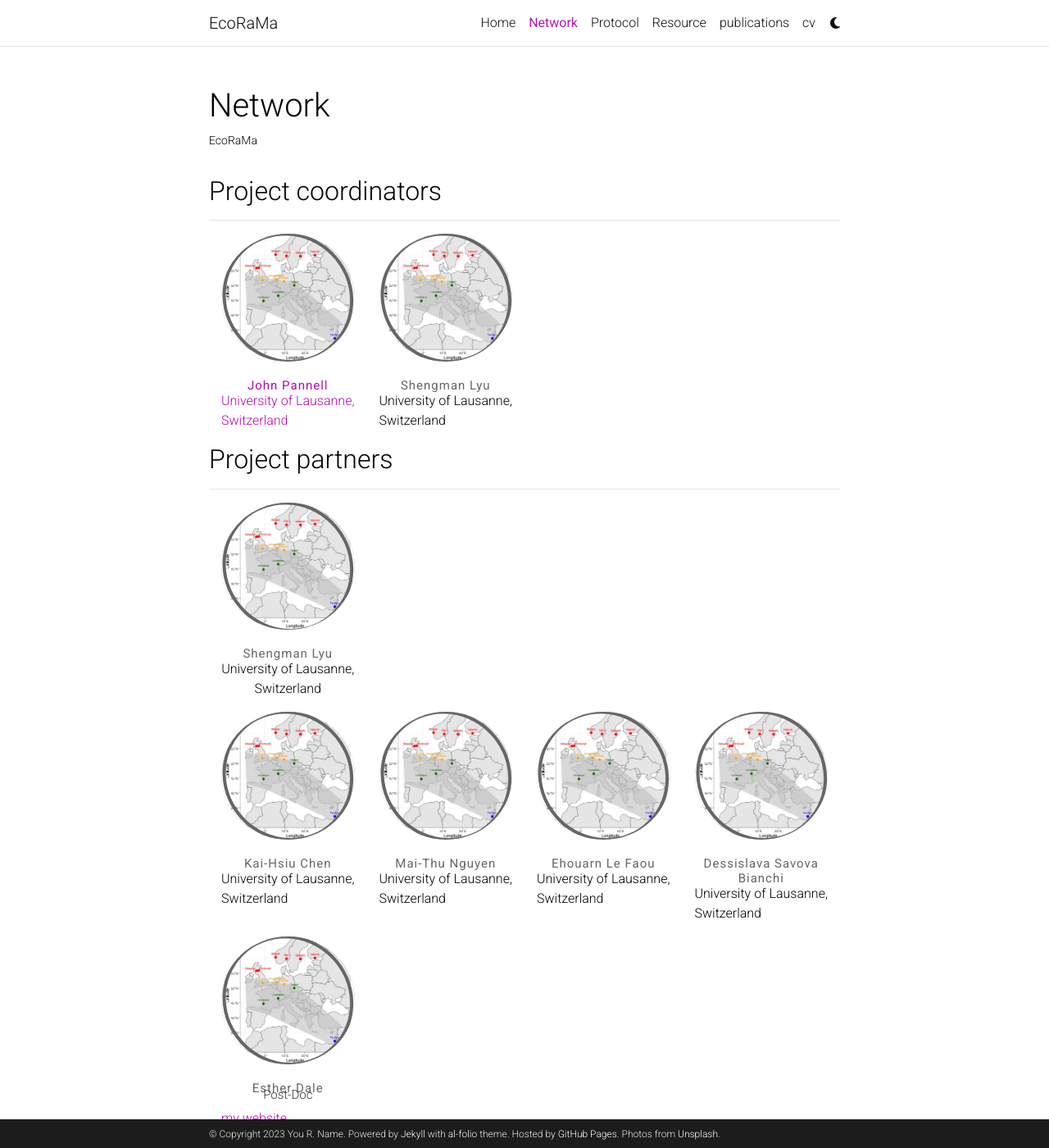
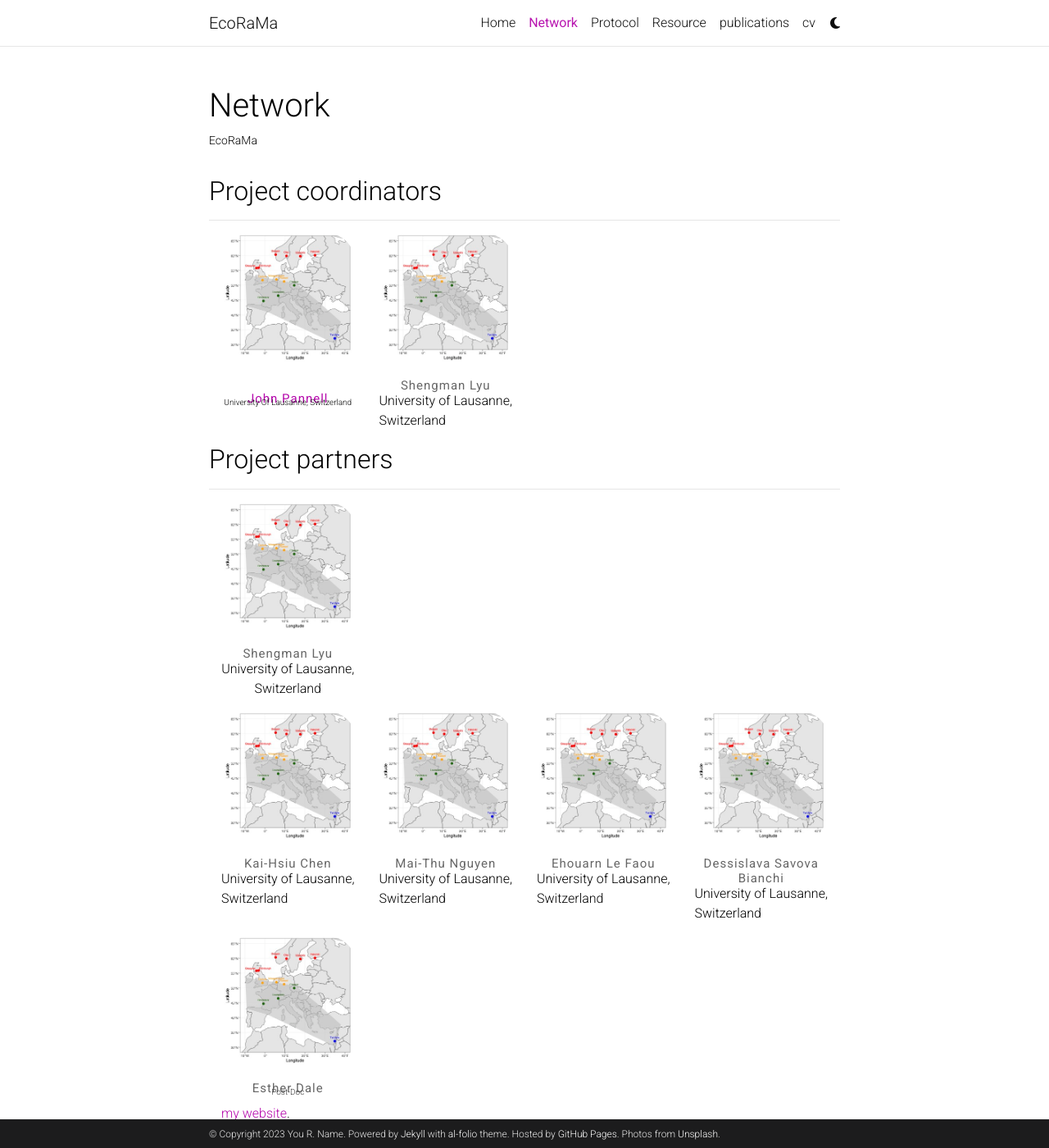
Before and after one commit to EcoRaMa/EcoRaMa.github.io, a Jekyll site: the page built from blog/index.html, in a window 1280 px wide and 1400 px high. Shown: the whole window at 82% size. Built offline with Jekyll 4.4.1, drawn with Linux system fonts in a browser that asks for light colours; comment, search, counter and statistics services are not loaded; a style sheet for code colours, icons or effects is not loaded.

Commit message:
Update team.html

```diff
--- a/_includes/team.html
+++ b/_includes/team.html
@@ -1,43 +1,17 @@
 <style>
 .our-team{ text-align: center; }
 .our-team .pic{
-    border-radius: 50%;
+    border-radius: 20%;
     margin-bottom: 20px;
     overflow: hidden;
     z-index: 1;
     position: relative;
 }
-.our-team .pic:before,
-.our-team .pic:after{
-    content: "";
-    width: 100%;
-    height: 100%;
-    border-radius: 50%;
-    box-shadow: 50px 0 0 #5b805900 inset, 0 50px 0 #5b805900 inset, -50px 0 0 #5b805900 inset, 0 -50px 0 #5b805900 inset;
-
-    position: absolute;
-    top: 0;
-    left: 0;
-    transition: all 300ms linear 0s;
-    border: 4px solid #666;
-}
-.our-team .pic:after{
-    transform: rotate(45deg);
-}
-.our-team:hover .pic:after,
-.our-team:hover .pic:before{
-  box-shadow: 0px 0 0 #5b8059 inset, 0 0px 0 #5b8059 inset, -0px 0 0 #5b8059 inset, 0 -0px 0 #5b8059 inset;
-    border: 4px solid #5b8059;
-  }
 .our-team .pic img{
     width: 100%;
     height: auto;
     transform: scale(1);
     transition: all 300ms linear 0s;
-    filter: grayscale(0%);
-}
-.our-team:hover .pic img{
-    transform: scale(1.1);
     filter: grayscale(0%);
 }
 .our-team .title{
@@ -48,19 +22,12 @@
     letter-spacing: 1px;
     margin-bottom: -10px;
 }
-.our-team:hover .title{ color: #5b8059; }
-
 .our-team .post{
     display: block;
-    font-size: 15px;
+    font-size: 10px;
     color: #333;
     text-transform: capitalize;
 }
-
-@media only screen and (max-width: 767px){
-    .our-team{ margin-bottom: 30px; }
-}
-
 </style>
 
 <section id="portfolio-work">
@@ -73,17 +40,18 @@
         <div class="col-md-3 col-sm-6">
           <div class="our-team">
               <div class="pic">
-                <a href="https://www.Youtube.com/" target = "_self">
-                    <img src="/assets/img/prof_pic.jpg">
-                </a>
+                  <p>
+                      <a href="https://www.Youtube.com/" target="_self">
+                          <img src="/assets/img/prof_pic.jpg" alt="John" >
+                      </a>
+                  </p>
               </div>
               <h2 class="title"><a href="https://www.Youtube.com/">John Pannell</a></h2>
-              <h3 class="post">  </h3>
-              <p style="text-align: justify; font-size: 20;">
-
-                    <a href="https://www.Youtube.com/">University of Lausanne, Switzerland</a>
-
-              </p>
+              <h3 class="post">
+                  <p>
+                      University of Lausanne, Switzerland
+                  </p>
+              </h3>
           </div>
       </div>
 
```
